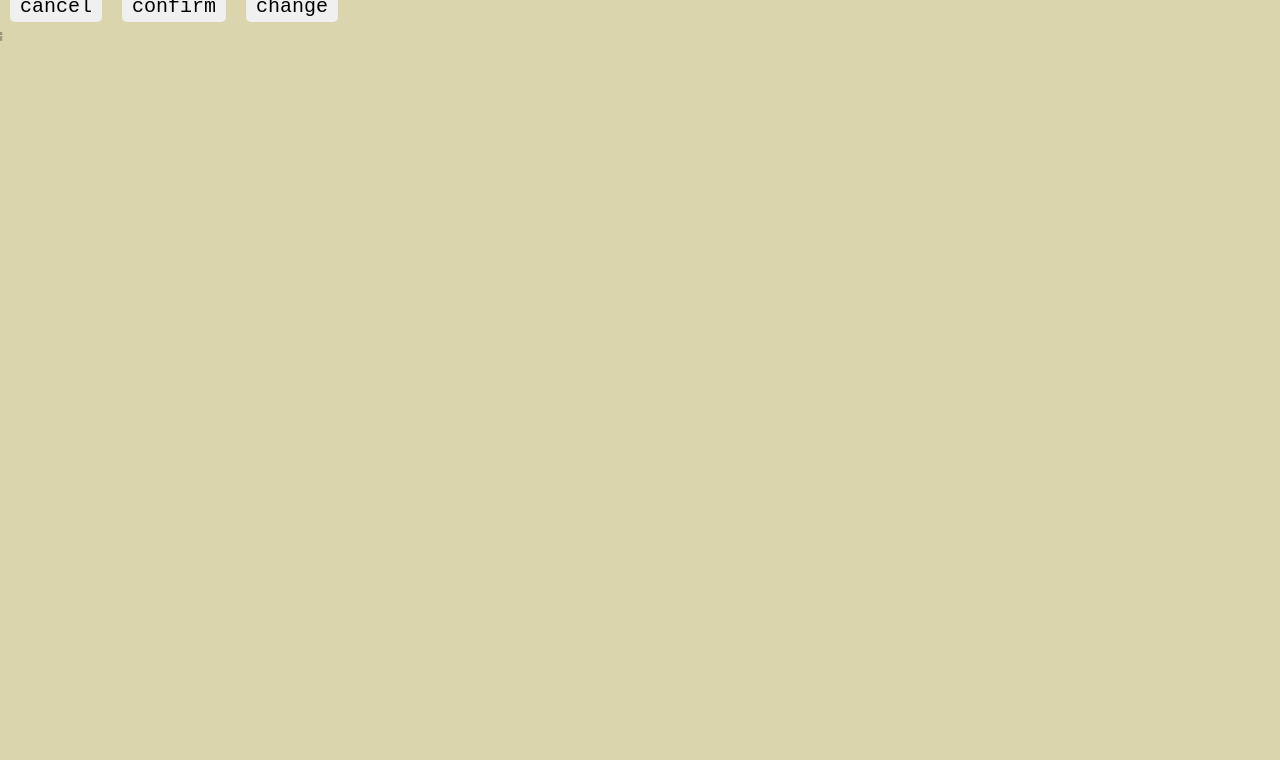
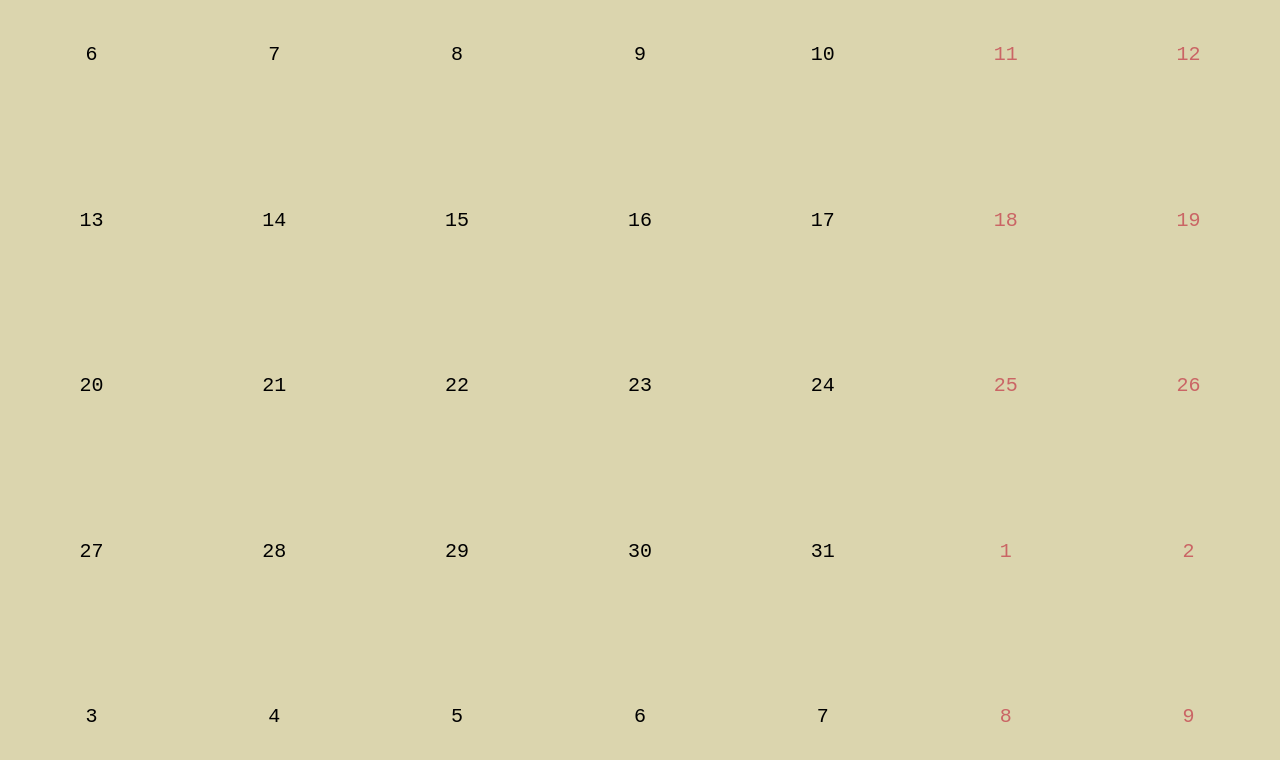
Before and after one commit to Pmmmmmmmmmm/eco-track, a Vue app: page /addOrder in a window 1280 px wide. Shown: the top 760 px of the page. Built offline with nearby package versions, Linux system fonts and the light colour scheme; a web font is replaced by a local one.

Commit message:
重构日历组件，添加 DaysView 组件，优化 YearAndMonth 组件，移除未使用的 Day 组件

```diff
--- a/src/components/calendar/MyCalendar.vue
+++ b/src/components/calendar/MyCalendar.vue
@@ -1,6 +1,6 @@
 <script setup lang="ts">
 import { ref, computed } from 'vue'
-import Day from './components/day.vue'
+import DaysView from './components/DaysView.vue'
 import YearAndMonth from './components/YearAndMonth.vue'
 const year = ref(new Date().getFullYear())
 const month = ref(new Date().getMonth() + 1)
@@ -27,8 +27,13 @@ function handleViewChange() {
       <div class="ctrl-btn" @click="handleViewChange">change</div>
     </div>
     <div class="calendar-body">
-      <YearAndMonth v-if="currentView === 'year&month'" v-model:year="year" v-model:month="month" />
-      <Day v-if="currentView === 'calendar'" />
+      <YearAndMonth
+        :currentView="currentView"
+        v-show="currentView === 'year&month'"
+        v-model:year="year"
+        v-model:month="month"
+      />
+      <DaysView v-show="currentView === 'calendar'" :year="year" :month="month" />
     </div>
   </div>
 </template>
@@ -58,7 +63,7 @@ function handleViewChange() {
 
   .calendar-body {
     width: 100vw;
-    height: 60vw;
+    height: 80vw;
   }
 }
 </style>
--- /dev/null
+++ b/src/components/calendar/components/DaysView.vue
@@ -0,0 +1,114 @@
+<script setup lang="ts">
+import { ref, reactive, toRefs, onBeforeMount, onMounted, watch, watchEffect } from 'vue'
+const { year, month } = defineProps({
+  year: {
+    type: Number,
+    default: new Date().getFullYear()
+  },
+  month: {
+    type: Number,
+    default: new Date().getMonth() + 1
+  }
+})
+const currentMonth = ref(new Date())
+const preMonth = ref(new Date())
+const nextMonth = ref(new Date())
+const daysList = ref<number[]>([])
+const fillDaysList = () => {
+  const daysInMonth = (date: Date) => new Date(date.getFullYear(), date.getMonth() + 1, 0).getDate()
+  const firstDayOfWeek = (date: Date) => new Date(date.getFullYear(), date.getMonth(), 1).getDay()
+
+  const currentDays = daysInMonth(currentMonth.value)
+  const preDays = daysInMonth(preMonth.value)
+  const startDay = firstDayOfWeek(currentMonth.value) || 7 // Sunday as 7
+
+  daysList.value = []
+
+  // Fill previous month's days
+  for (let i = preDays - startDay + 2; i <= preDays; i++) {
+    daysList.value.push(i)
+  }
+
+  // Fill current month's days
+  for (let i = 1; i <= currentDays; i++) {
+    daysList.value.push(i)
+  }
+
+  // Fill next month's days
+  const remainingDays = 42 - daysList.value.length // Ensure 6 rows of 7 days
+  for (let i = 1; i <= remainingDays; i++) {
+    daysList.value.push(i)
+  }
+}
+watchEffect(() => {
+  currentMonth.value = new Date(`${year}-${month}`)
+  if (month == 1) {
+    preMonth.value = new Date(`${year - 1}-12`)
+    nextMonth.value = new Date(`${year}-2`)
+  } else if (month == 12) {
+    nextMonth.value = new Date(`${year + 1}-1`)
+    preMonth.value = new Date(`${year}-11`)
+  } else {
+    preMonth.value = new Date(`${year}-${month - 1}`)
+    nextMonth.value = new Date(`${year}-${month + 1}`)
+  }
+
+  fillDaysList()
+
+  // console.log('preMonth', preMonth.value.toLocaleDateString())
+  // console.log('currentMonth', currentMonth.value.toLocaleDateString())
+  // console.log('nextMonth', nextMonth.value.toLocaleDateString())
+})
+
+const daysOfWeek = ['Mon', 'Tue', 'Wed', 'Thu', 'Fri', 'Sat', 'Sun']
+</script>
+<template>
+  <div class="daysView">
+    <div class="header">
+      <div class="daysOfWeek" v-for="(item, index) in daysOfWeek" :key="index">{{ item }}</div>
+    </div>
+    <div class="body">
+      <div class="day-item" v-for="(dayItem, index) in daysList" :key="index">{{ dayItem }}</div>
+    </div>
+  </div>
+</template>
+
+<style lang="less" scoped>
+.daysView {
+  width: 100%;
+  height: 100%;
+  display: flex;
+  flex-direction: column;
+  background-color: #dbd5ae;
+  font-size: 20px;
+
+  .header {
+    display: flex;
+    justify-content: space-between;
+    align-items: center;
+    border-bottom: 1px solid #757575;
+    .daysOfWeek {
+      width: calc(100% / 7);
+      text-align: center;
+      line-height: 30px;
+    }
+  }
+  .body {
+    flex: 1;
+    display: flex;
+    // justify-content: space-between;
+    align-items: center;
+    flex-wrap: wrap;
+    .day-item {
+      width: calc(100% / 7);
+      text-align: center;
+      height: 40px;
+      line-height: 40px;
+      &:nth-child(7n-1),
+      &:nth-child(7n) {
+        color: rgb(202, 101, 101);
+      }
+    }
+  }
+}
+</style>
--- a/src/components/calendar/components/YearAndMonth.vue
+++ b/src/components/calendar/components/YearAndMonth.vue
@@ -1,5 +1,16 @@
 <script setup lang="ts">
-import { ref, reactive, toRefs, onBeforeMount, onMounted, handleError, watchEffect } from 'vue'
+import {
+  ref,
+  reactive,
+  toRefs,
+  onBeforeMount,
+  onMounted,
+  handleError,
+  watchEffect,
+  nextTick,
+  watch,
+  onUnmounted
+} from 'vue'
 import { useDomState } from './getDomState'
 
 //年份范围
@@ -14,11 +25,42 @@ const XSet = new Set<number>() //存储年月项的X坐标位置
 const YSet = new Set<number>() //存储年月项的Y坐标位置
 let widthPadding = 0 //滚动容器的横向padding值
 let heightPadding = 0 //滚动容器竖向的padding值
+const { currentView } = defineProps({
+  currentView: {
+    type: String
+  }
+})
+watch(
+  () => currentView,
+  (val) => {
+    init()
+  },
+  {
+    once: true
+  }
+)
 
-onMounted(() => {
-  getLocationList()
-})
+function handleDynamicPadding() {
+  if (scrollTableRef.value && scrollBoxRef.value) {
+    let parentWidth = scrollBoxRef.value.offsetWidth
+    let parentHeight = scrollBoxRef.value.offsetHeight
+    scrollTableRef.value.style.padding = `calc(${parentHeight / 2}px - 30px) calc(${
+      parentWidth / 2
+    }px - 30px)`
+  }
+}
 
+function init() {
+  nextTick(() => {
+    handleDynamicPadding()
+    nextTick(() => {
+      getLocationList()
+      bindMainScroll()
+      initDoneAction(scrollBoxRef.value)
+      handleDefaultShow()
+    })
+  })
+}
 function getLocationList() {
   let parentsWidth = scrollBoxRef.value?.offsetWidth
   let childrenWidth = Array.isArray(dateRef.value) && dateRef.value[0].offsetWidth
@@ -28,6 +70,7 @@ function getLocationList() {
   widthPadding = (parentsWidth - childrenWidth) / 2
   heightPadding = (parentsHeight - childrenHeight) / 2
 
+  // debugger
   if (Array.isArray(dateRef.value)) {
     dateRef.value.forEach((item) => {
       if (scrollBoxRef.value) {
@@ -43,9 +86,6 @@ function getLocationList() {
 function bindMainScroll() {
   scrollBoxRef.value && scrollBoxRef.value.addEventListener('scroll', handleOnScroll)
 }
-onMounted(() => {
-  bindMainScroll()
-})
 function handleOnScroll() {
   if (!scrollBoxRef.value) return
   const scrollBox = scrollBoxRef.value
@@ -79,9 +119,7 @@ function handleDefaultShow() {
     }
   }
 }
-onMounted(() => {
-  handleDefaultShow()
-})
+
 let lastMatch = ''
 
 function getMatchByCenter({ x, y }: { x: number; y: number }) {
@@ -129,14 +167,12 @@ function initDoneAction(el: HTMLElement | null) {
   watchEffect(() => {
     if (touchState.value == 'end' && scrollState.value == 'end') {
       if (!lastMatch) return
+
       let target = locationMap.get(lastMatch)
       handleOnScrollDone({ top: target.offsetTop, left: target.offsetLeft })
     }
   })
 }
-onMounted(() => {
-  initDoneAction(scrollBoxRef.value)
-})
 
 function handleOnScrollDone({
   top,
@@ -178,6 +214,9 @@ const monthList = [
   { name: 'Nov', value: 11, label: '十一月' },
   { name: 'Dec', value: 12, label: '十二月' }
 ]
+function handleVisblitychange(val: boolean) {
+  console.log('handleDynamicPadding', val)
+}
 </script>
 <template>
   <div class="picker" @touchmove.stop>
@@ -191,7 +230,7 @@ const monthList = [
             ref="dateRef"
             :yearValue="yearItem"
             :monthValue="monthItem.value"
-            :key="monthItem.value"
+            :key="yearItem + monthItem.value"
           >
             <div class="years">{{ yearItem }}年</div>
             <div class="month">{{ monthItem.value }}月</div>
@@ -215,7 +254,6 @@ const monthList = [
       display: flex;
       flex-direction: column;
       gap: 10px;
-      padding: calc(30vw - 30px) calc(50vw - 30px);
       box-sizing: border-box;
       height: fit-content;
       width: fit-content;
--- a/src/components/calendar/components/day.vue
+++ /dev/null
@@ -1,18 +0,0 @@
-<script setup lang="ts">
-import { ref, reactive, toRefs, onBeforeMount, onMounted, watch, watchEffect } from 'vue'
-
-const daysOfWeek = ['Mon', 'Tue', 'Wed', 'Thu', 'Fri', 'Sat', 'Sun']
-</script>
-<template>
-  <div>
-    <div class="header">
-      <div class="daysOfWeek-item" v-for="(item, index) in daysOfWeek" :key="index">{{ item }}</div>
-    </div>
-    <div class="body">
-      <div>
-        {{ 123 }}
-      </div>
-    </div>
-  </div>
-</template>
-<style lang="less" scoped></style>
```
